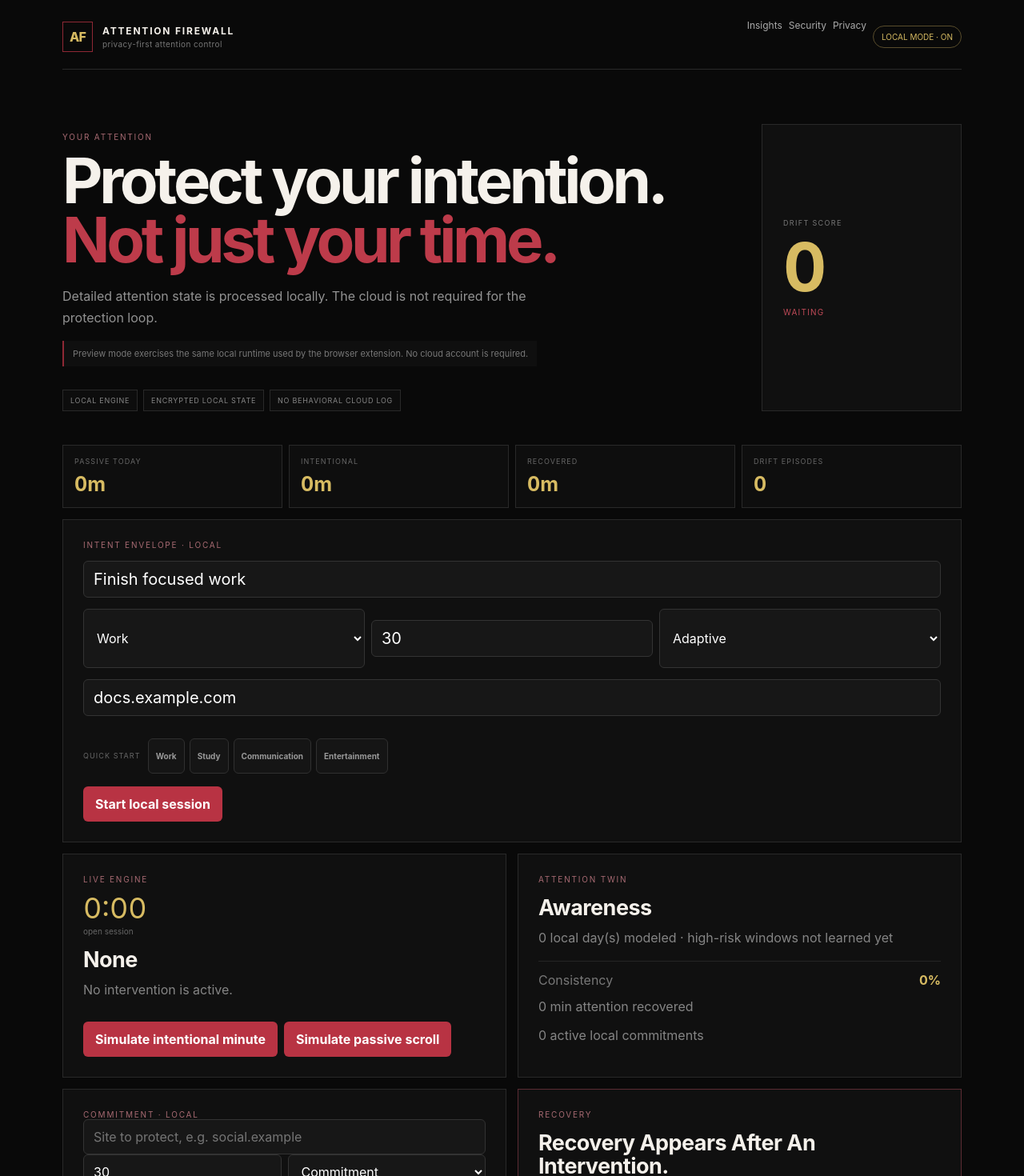
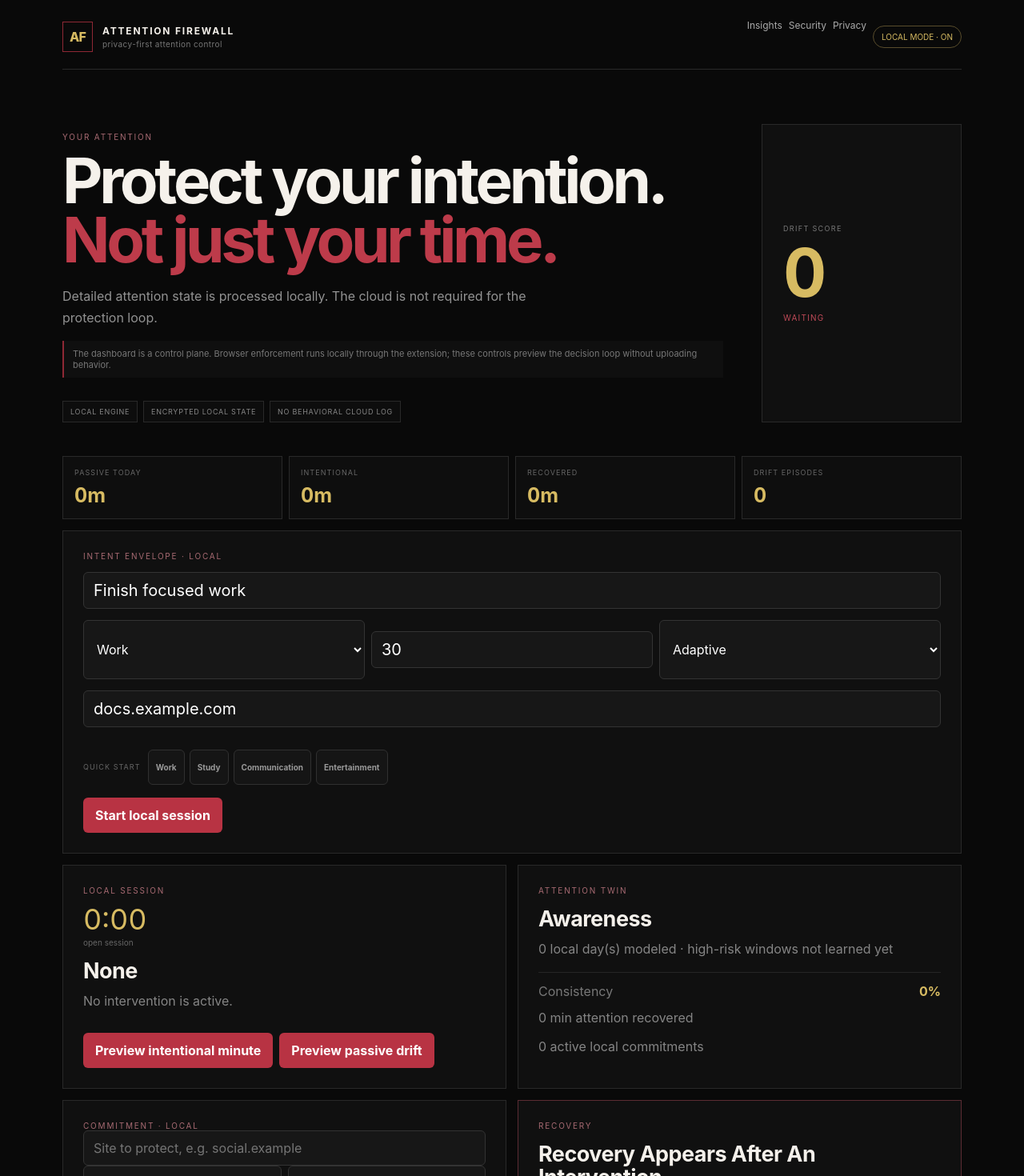
Before and after one commit to Nar-Lod/attention-firewall, a Next.js app in the folder apps/web/: page / in a window 1280 px wide. Shown: the top 1470 px of the page at 80% size. Built offline with nearby package versions, Linux system fonts and the light colour scheme.

Commit message:
feat: clarify local session and preview boundaries

```diff
--- a/apps/web/app/page.tsx
+++ b/apps/web/app/page.tsx
@@ -225,7 +225,7 @@ export default function Home(){
    <div>
     <p className="eyebrow">YOUR ATTENTION</p>
     <h1>Protect your intention.<br/><em>Not just your time.</em></h1>
-    <p className="sub">Detailed attention state is processed locally. The cloud is not required for the protection loop.</p><p className="preview-note">Preview mode exercises the same local runtime used by the browser extension. No cloud account is required.</p><div className="hero-badges"><span>LOCAL ENGINE</span><span>ENCRYPTED LOCAL STATE</span><span>NO BEHAVIORAL CLOUD LOG</span></div>
+    <p className="sub">Detailed attention state is processed locally. The cloud is not required for the protection loop.</p><p className="preview-note">The dashboard is a control plane. Browser enforcement runs locally through the extension; these controls preview the decision loop without uploading behavior.</p><div className="hero-badges"><span>LOCAL ENGINE</span><span>ENCRYPTED LOCAL STATE</span><span>NO BEHAVIORAL CLOUD LOG</span></div>
    </div>
    <div className="score"><span>DRIFT SCORE</span><b>{driftRisk}</b><small>{assessment?.state??"waiting"}</small></div>
   </section>
@@ -254,13 +254,13 @@ export default function Home(){
    </article>
 
    <article className="card">
-    <div className="label">LIVE ENGINE</div>
+    <div className="label">LOCAL SESSION</div>
     <div className="session-header"><div><span className="session-time">{sessionMinutes}:{sessionRemainder}</span><small>{sessionBudget?`${sessionProgress}% of ${sessionBudget} min budget`:"open session"}</small></div>{runtime&&<button className="secondary-button session-end" onClick={()=>{setRuntime(null);setAssessment(null);setDecision("none");setStatus("Local session ended. Your saved history remains on this device.");}}>End session</button>}</div>
     {runtime&&sessionBudget>0&&<div className="session-progress"><div style={{width:`${sessionProgress}%`}}/></div>}
     <h2>{decision}</h2>
     <p>{assessment?.reasons.length?assessment.reasons.join(" · "):"No intervention is active."}</p>
-    <button onClick={()=>sample(false)}>Simulate intentional minute</button>
-    <button onClick={()=>sample(true)} style={{marginLeft:8}}>Simulate passive scroll</button>
+    <button onClick={()=>sample(false)}>Preview intentional minute</button>
+    <button onClick={()=>sample(true)} style={{marginLeft:8}}>Preview passive drift</button>
     {decision!=="none"&&<div style={{marginTop:16}}><button onClick={()=>respond("exited")}>Exit & recover</button><button onClick={()=>respond("continued")} className="secondary-button">Continue intentionally</button></div>}
    </article>
 
```
